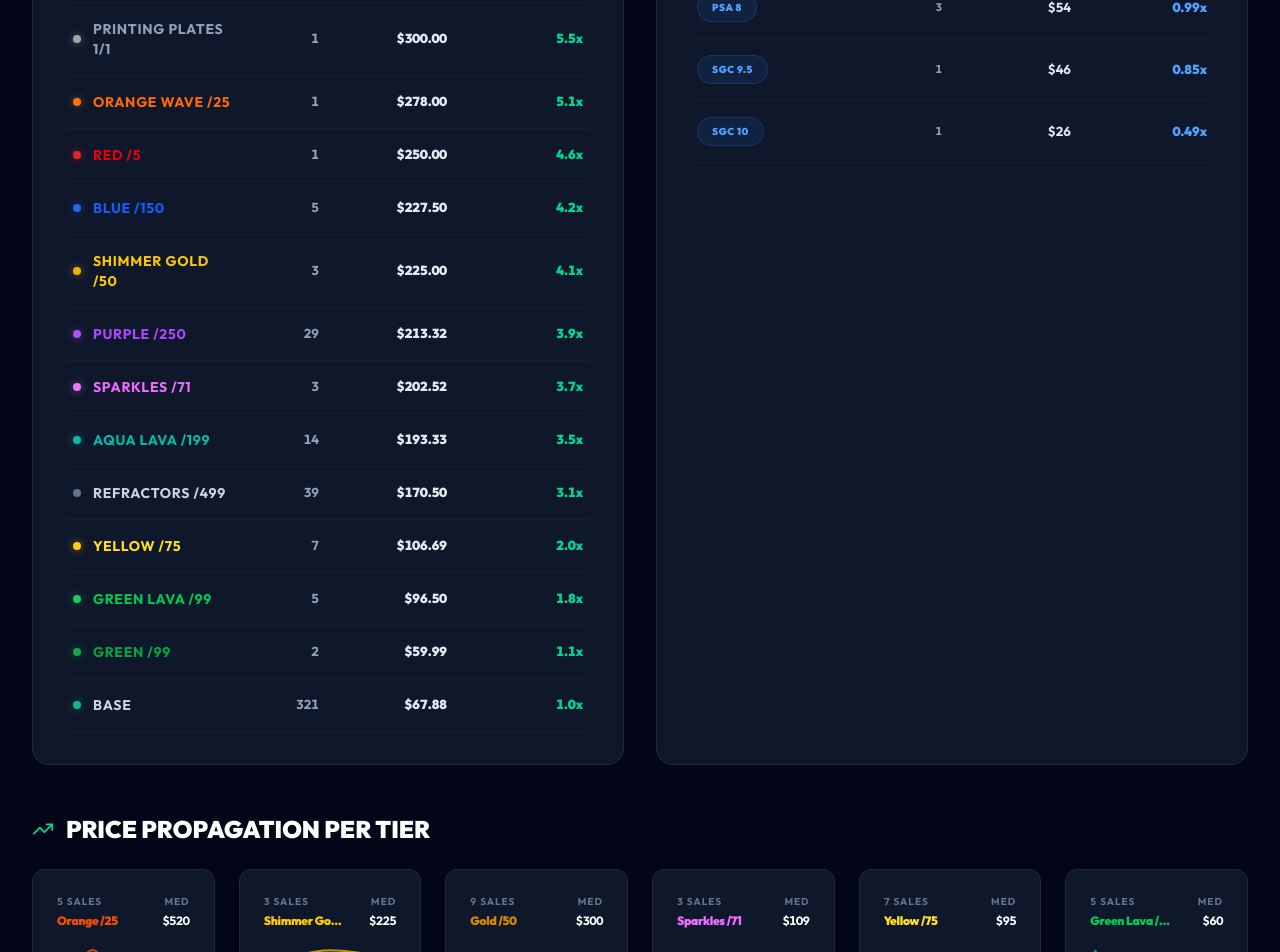
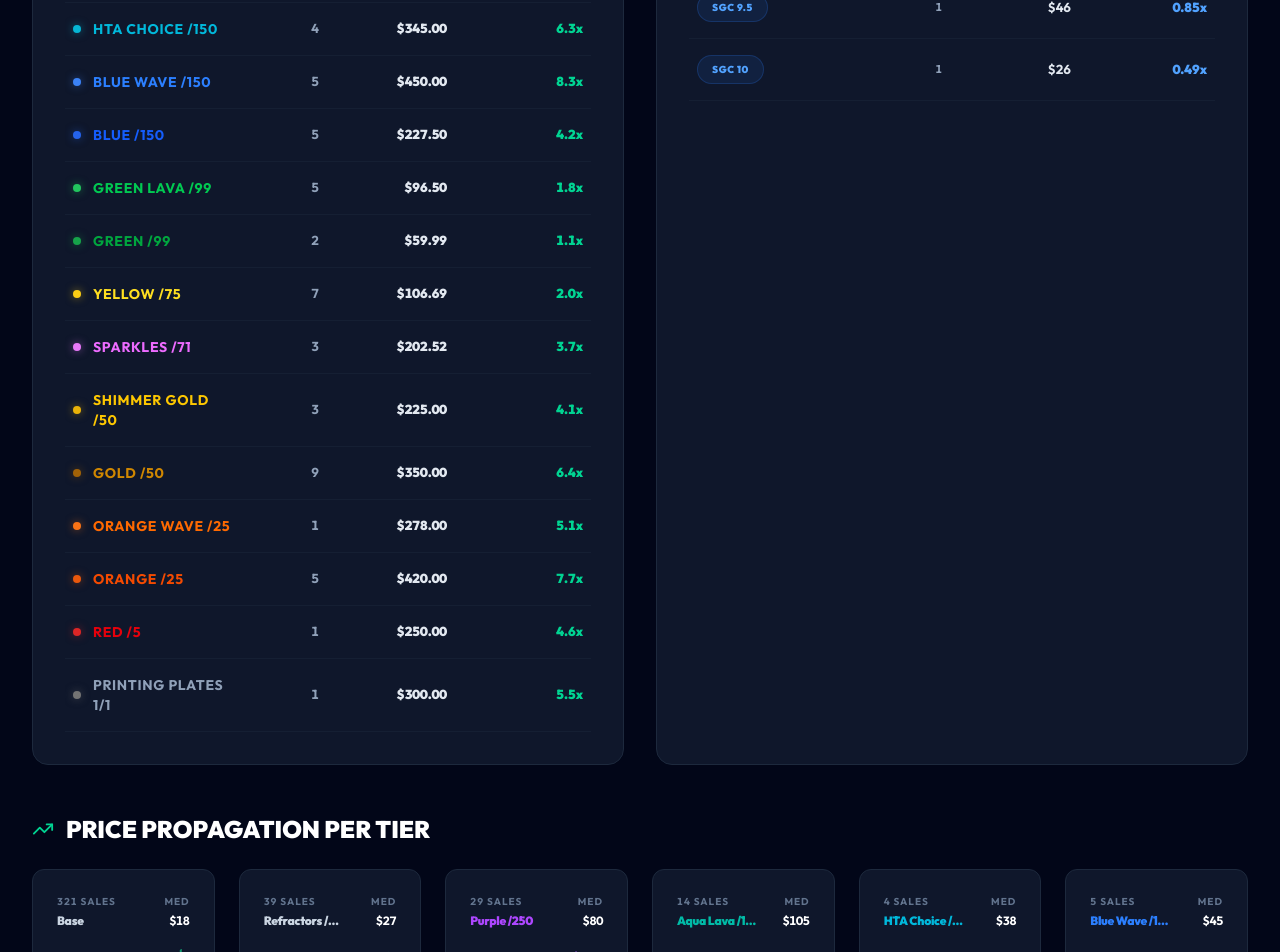
Before and after one commit to dahldoescards/sloan-market-index, a React (Vite) app: page / in a window 1280 px wide. Shown: the part 1320-2272 px from the top of the page. Built offline with nearby package versions, Linux system fonts and the light colour scheme.

Commit message:
UI Audit: Implemented dynamic rarity sorting, included all Sapphire variations, and removed 'All Graded' metric

```diff
--- a/src/App.tsx
+++ b/src/App.tsx
@@ -80,27 +80,14 @@ const baseData = sloanRaw as SloanData;
 const variationSeries = variationRaw as Record<string, { date: string; price: number }[]>;
 const granularData = granularDataRaw as GranularData;
 
-const variationOrder = [
-  "Padparadscha Sapphire 1/1", "Superfractor 1/1", "Printing Plate 1/1",
-  "Red Sapphire /5", "Red X-Fractor /5", "Red Lava /5", "Red /5",
-  "Orange Sapphire /25", "Black X-Fractor /10", "Black /10",
-  "Orange Wave /25", "Orange /25",
-  "Gold Sapphire /50", "Shimmer Gold /50", "Gold Wave /50", "Gold /50",
-  "Sparkles /71", "Yellow /75",
-  "Green Sapphire /99", "Green Lava /99", "Green /99",
-  "Sapphire /199",
-  "HTA Choice /150", "Blue Wave /150", "Blue /150",
-  "Aqua Lava /199", "Purple /250", "Refractor /499", "Base",
-];
-
 const VARIATION_COLORS: Record<string, string> = {
   "Padparadscha Sapphire 1/1": "#f472b6",
   "Red X-Fractor /5": "#ef4444",
   "Red Sapphire /5": "#dc2626",
   "Red /5": "#dc2626",
-  "Printing Plates 1/1": "#a3a3a3",
-  "Black X-Fractor /10": "#525252",
-  "Black /10": "#737373",
+  "Printing Plates 1/1": "#737373",
+  "Black X-Fractor /10": "#262626",
+  "Black /10": "#404040",
   "Orange Sapphire /25": "#f97316",
   "Orange Wave /25": "#f97316",
   "Orange /25": "#ea580c",
@@ -253,7 +240,7 @@ const VariationChart = memo(function VariationChart({ name }: { name: string })
 
 /* ───────────────────────── Pre-Calculated Statics ───────────────────────── */
 // rendering-hoist-jsx: move static derivations outside component body
-const ACTIVE_VARIATIONS = variationOrder.filter(v => variationSeries[v] && variationSeries[v].length >= 2);
+const ACTIVE_VARIATIONS = Object.keys(baseData.multipliers).filter(v => variationSeries[v] && variationSeries[v].length >= 2);
 
 /* ───────────────────────── Main Application ───────────────────────── */
 
@@ -286,7 +273,6 @@ export default function App() {
   const sortedMults = useMemo(() =>
     Object.entries(baseData.multipliers)
       .map(([name, e]) => ({ name, ...e }))
-      .sort((a, b) => b.multiplier - a.multiplier)
     , []);
 
   return (
@@ -581,7 +567,7 @@ export default function App() {
 const SalesLedger = memo(function SalesLedger() {
   const [ledgerMode, setLedgerMode] = useState<"Raw" | "Graded">("Raw");
   const variations = useMemo(() =>
-    variationOrder.filter(v => granularData[v]),
+    Object.keys(baseData.multipliers).filter(v => granularData[v]),
     []);
 
   return (
```
Also changed, not shown: src/sloan-data.json.
